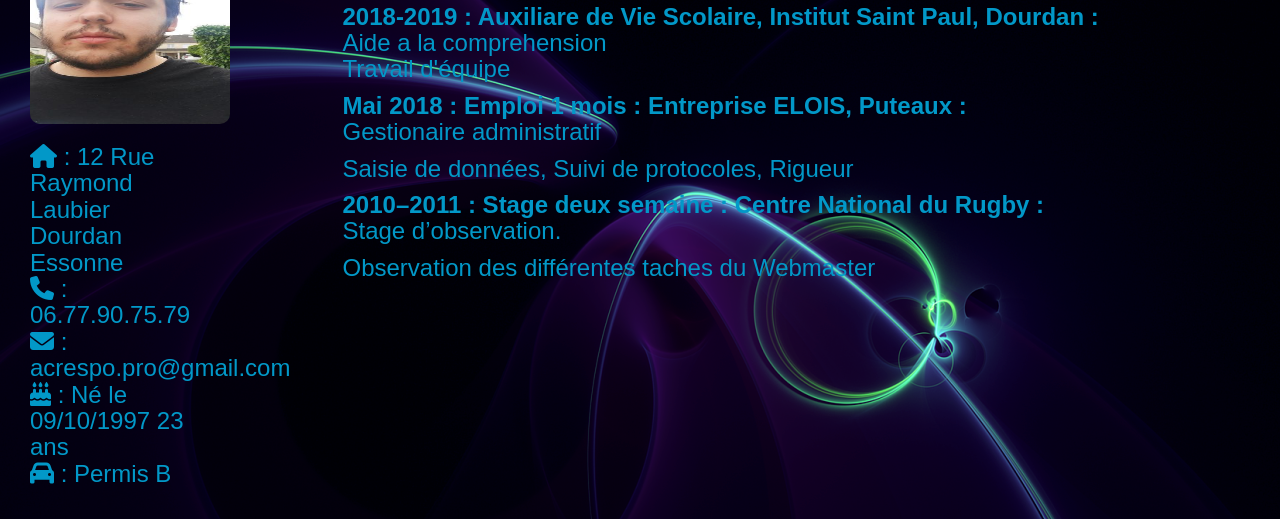
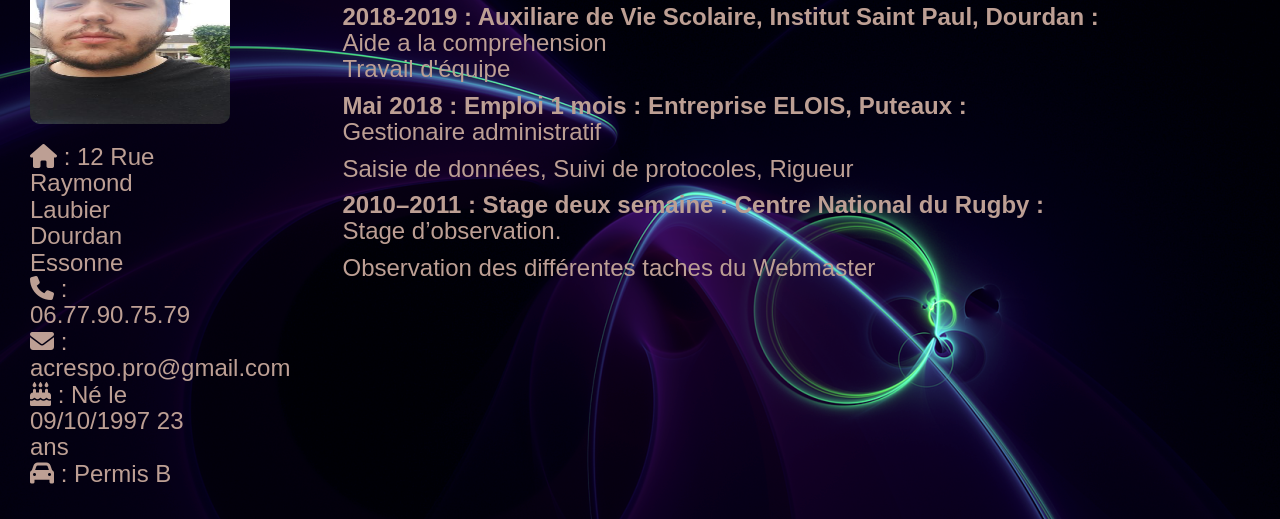
Before and after one commit to AxelCres/cv, a plain HTML site: page index.html in a window 1280 px wide. Shown: the part 146-665 px from the top of the page. Drawn offline with nearby package versions, Linux system fonts and the light colour scheme; a script that the page names is missing; files whose address does not match are found by name.

Commit message:
Update style.css

```diff
--- a/style.css
+++ b/style.css
@@ -1,7 +1,7 @@
 
 body{
 	font-family: "Goudy Bookletter 1911", sans-serif;
-	color: 	#0298C8;
+	color: 	#BD9F94;
 }
 .imagespp {
     width:200px;
```
